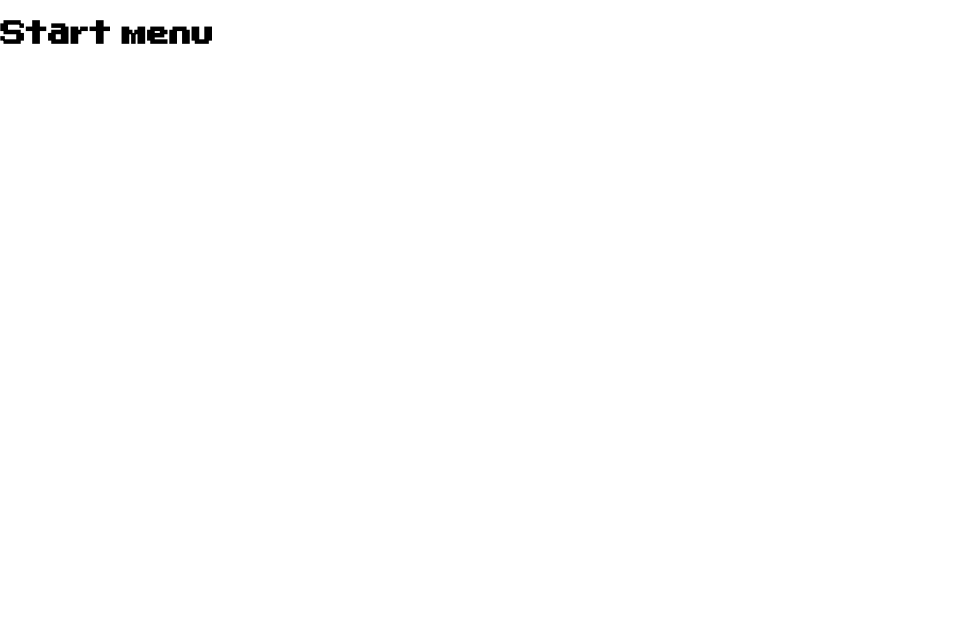
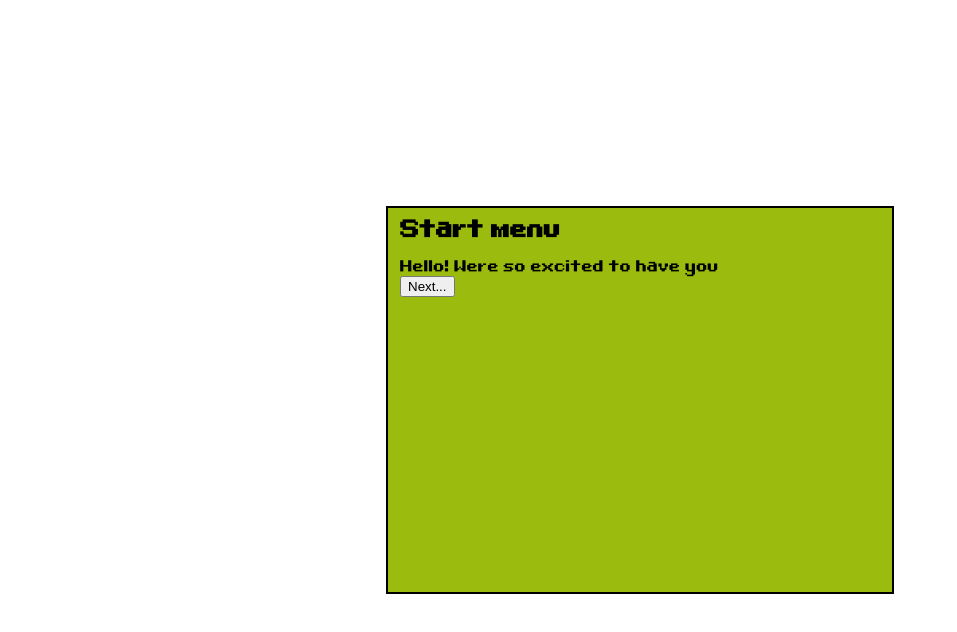
Before and after one commit to Herabrone/GotchiMon, a React (Vite) app: page / in a window 1280 px wide. Shown: the top 632 px of the page, without its empty margins (0-957 px from the left). Built offline with nearby package versions, Linux system fonts and the light colour scheme.

Commit message:
ADDED: dialogue systems with dialog tree

```diff
--- a/src/app/App.jsx
+++ b/src/app/App.jsx
@@ -1,6 +1,7 @@
 import '../styles/global.css';
 
 import { BrowserRouter, Routes, Route } from "react-router-dom";
+import { DialogueProvider } from '../utils/dialogueContext';
 
 import Base from '../pages/Base/Base';
 import Landing from '../pages/Landing';
@@ -10,6 +11,7 @@ function App() {
 
   return (
     <>
+      <DialogueProvider>
         <BrowserRouter>
           <Routes>
             <Route path={"/"} element={<Landing/>}/>
@@ -17,6 +19,7 @@ function App() {
             <Route path={"/select-egg"} element={<SelectEgg/>}/>
           </Routes>
         </BrowserRouter>
+      </DialogueProvider>
     </>
   )
 }
--- /dev/null
+++ b/src/components/Dialogue.jsx
@@ -0,0 +1,37 @@
+import React from 'react';
+import dialogueTree from './dialogueTree';
+import TextWriter from '../utils/TextWriter';
+import { useDialogue } from '../utils/dialogueContext';
+
+export default function Dialogue() {
+    const {currentNode, isDialogueActive, advanceDialogue} = useDialogue();
+
+    if (!isDialogueActive){
+        return null;
+    }
+
+    const node = dialogueTree[currentNode];
+
+    if (!node) {
+        return <div className="error-message">Dialogue node not found.</div>;
+    }
+
+    return (
+        <div className="dialogue">
+            <div className="dialogue-text">
+                <TextWriter text={node.text} delay={20} />
+            </div>
+
+            <div className="dialogue-options">
+                {node.options?.map((opt, i) => (
+                    <button
+                        key={i}
+                        onClick={() => advanceDialogue(opt.next)}
+                    >
+                        {opt.text}
+                    </button>
+                ))}
+            </div>
+        </div>
+    );
+}
--- /dev/null
+++ b/src/components/dialogueTree.js
@@ -0,0 +1,22 @@
+const dialogueTree = {
+    start:{
+        text: "Hello! Were so excited to have you",
+        options: [
+            {text: "Next...", next: "Nursery01"},
+        ],
+    },
+    Nursery01: {
+        text:"We have three choices for you! There are no bad choices, but some people say some are better than others!",
+        options: [
+            {text: "Show me the choices", next: "Nursery02"},
+        ],
+    },
+    Nursery02: {
+        text: "Great choice!",
+        options: [
+            {text: "Go back", next: "start"},
+        ],
+    },
+};
+
+export default dialogueTree;
--- a/src/pages/Base/Base.jsx
+++ b/src/pages/Base/Base.jsx
@@ -4,6 +4,9 @@ import './Base.css';
 
 import TextWriter from '../../utils/TextWriter';
 import ScreenLayout from '../../components/screenlayout';
+import dialogueTree from '../../components/dialogueTree';
+
+import { useDialogue } from "../../utils/dialogueContext";
 
 export default function Base() {
 
@@ -25,8 +28,13 @@ export default function Base() {
             <div className="action-container">
                 <a onClick={Feed_Button} className="Feed_Button">Feed</a>
             </div>
-            {showMessage && (
+
+            {showMessage ? (
                 <div className="yum-message">YUM</div>
+            ) : (
+                <div style={{marginTop: 12}}>
+                    <dialogue start="start" onEnd={() => setShowMessage(true)} />
+                </div>
             )}
 
             <div className="action-container">
--- a/src/pages/Landing.jsx
+++ b/src/pages/Landing.jsx
@@ -1,9 +1,20 @@
-
+import React from 'react';
+import ScreenLayout from '../components/screenlayout';
+import Dialogue from '../components/Dialogue';
+import { useDialogue } from "../utils/dialogueContext";
 
 export default function Landing() {
+     const { setIsDialogueActive } = useDialogue();
+
+    // Start the dialogue when the component mounts
+    React.useEffect(() => {
+        setIsDialogueActive(true);
+    }, [setIsDialogueActive]);
+
     return (
-        <>
+        <ScreenLayout>
             <h1>Start menu</h1>
-        </>
+            <Dialogue />
+        </ScreenLayout>
     )
 }
--- a/src/utils/TextWriter.jsx
+++ b/src/utils/TextWriter.jsx
@@ -5,6 +5,12 @@ const TextWriter = ({ text, delay = 50 }) => {
     const chars = [...text];
     const [displayed, setDisplayed] = useState("");
     const [index, setIndex] = useState(0);
+
+    // Reset when text changes
+    useEffect(() => {
+        setDisplayed("");
+        setIndex(0);
+    }, [text]);
 
     useEffect(() => {
         if (index < chars.length) {
--- /dev/null
+++ b/src/utils/dialogueContext.jsx
@@ -0,0 +1,48 @@
+import React, { createContext, useContext, useState} from 'react';
+
+const DialogueContext = createContext();
+
+export function DialogueProvider({ children }) {
+    const [currentNode, setCurrentNode] = useState('start');
+    const [isDialogueActive, setIsDialogueActive] = useState(false);
+
+    /*
+        * Function to advance the dialogue to the next node
+        * nextNode: the key of the next dialogue node
+    */
+    const advanceDialogue = (nextNode) => {
+        if (nextNode) {
+            setCurrentNode(nextNode);
+        } else {
+            setIsDialogueActive(false);
+            //assume if no nextNode, dialogue has ended
+        }
+    };
+
+    //re sets the dialogue to the start
+    const resetDialogue = () => {
+        setCurrentNode('start');
+        setIsDialogueActive(true);
+    };
+
+    // Provide the context values to children components
+    return (
+        <DialogueContext.Provider value={{
+            currentNode,
+            isDialogueActive,
+            advanceDialogue,
+            resetDialogue,
+            setIsDialogueActive
+        }}>
+            {children}
+        </DialogueContext.Provider>
+    );
+}
+
+export function useDialogue() {
+    const context = useContext(DialogueContext);
+    if (!context) {
+        throw new Error('useDialogue must be used within DialogueProvider');
+    }
+    return context;
+}
```
Also changed, not shown: 1 other file (tests, documents, lock files or other folders). Lines whose indentation alone changed are shown as unchanged.
